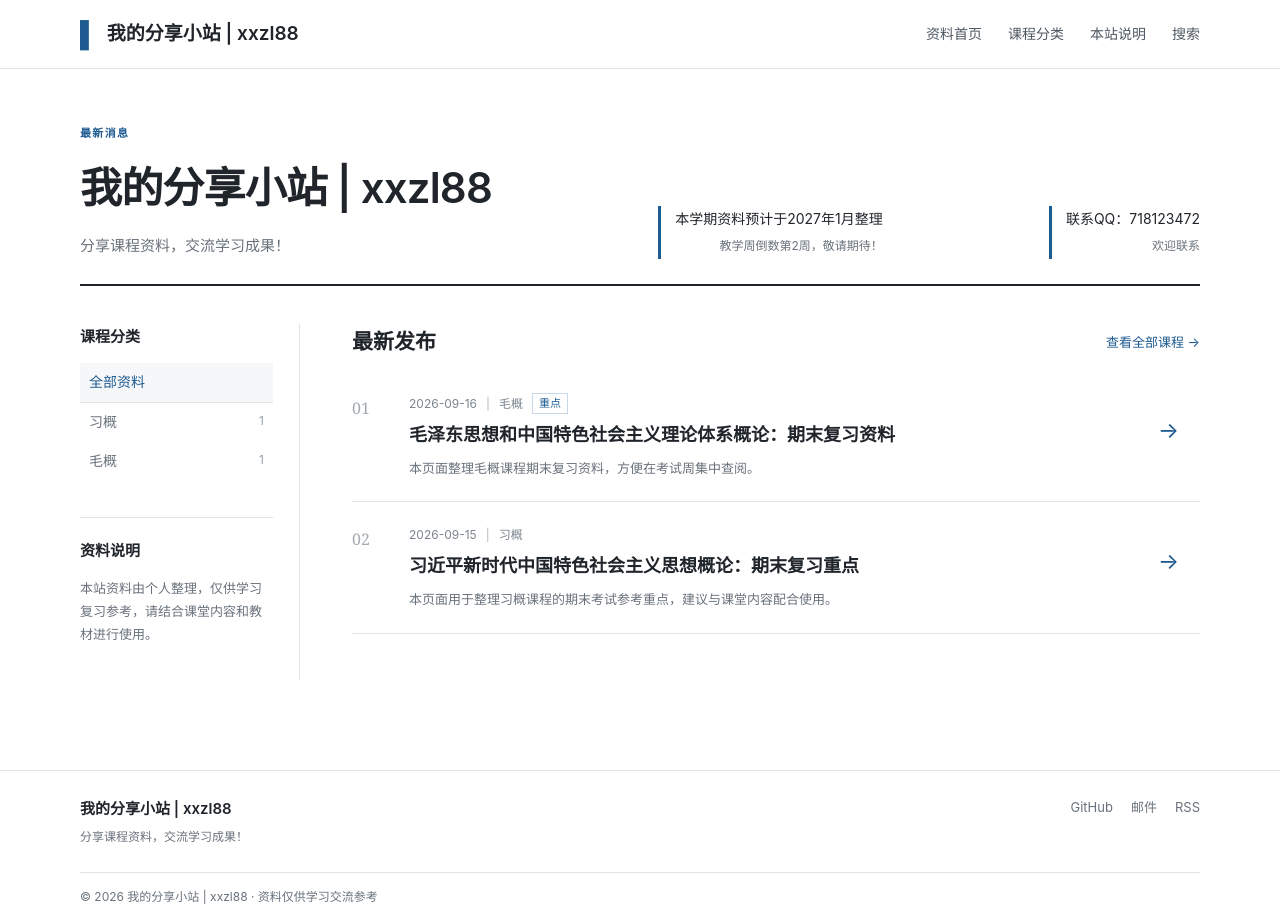
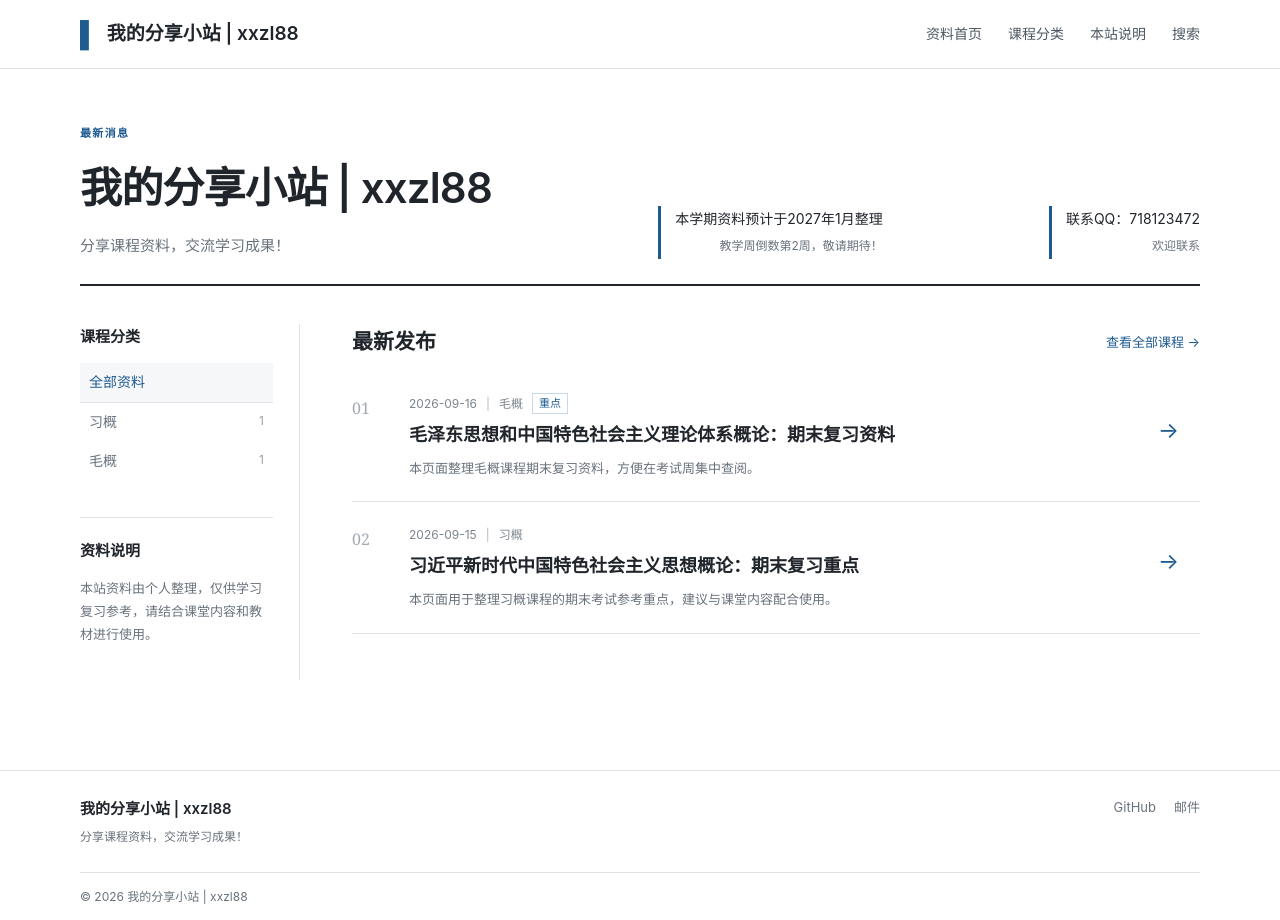
Before and after one commit to xxzl88/csu, a Jekyll site: the page built from index.html, in a window 1280 px wide. Built offline with Jekyll 4.4.1, drawn with Linux system fonts in a browser that asks for light colours; the list of posts is cut into pages by our own code.

Commit message:
Update default.html

```diff
--- a/_layouts/default.html
+++ b/_layouts/default.html
@@ -41,10 +41,9 @@
         <div class="footer-links">
           {% if site.social.github %}<a href="{{ site.social.github }}" target="_blank" rel="noopener">GitHub</a>{% endif %}
           {% if site.social.email %}<a href="{{ site.social.email }}">邮件</a>{% endif %}
-          <a href="{{ '/feed.xml' | relative_url }}">RSS</a>
         </div>
       </div>
-      <div class="container copyright">© {{ 'now' | date: '%Y' }} {{ site.title }} · 资料仅供学习交流参考</div>
+      <div class="container copyright">© {{ 'now' | date: '%Y' }} {{ site.title }}</div>
     </footer>
     <script src="{{ '/assets/js/main.js' | relative_url }}" defer></script>
   </body>
```
